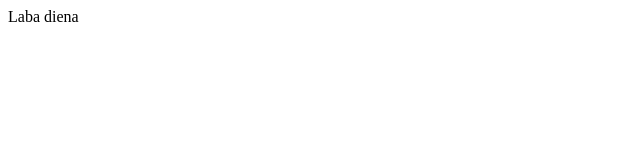
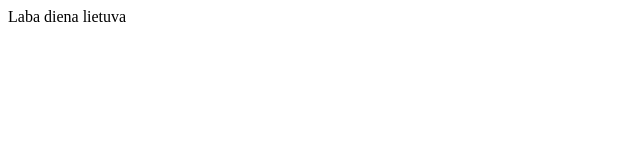
Before and after one commit to Dainiuslio/42-grupe-serlokas, a website: page index.html in a window 1280 px wide. Shown: the full height of the page, 0-640 px from the left. Drawn offline with Linux system fonts and the light colour scheme.

Commit message:
Pakeitimas

```diff
--- a/index.html
+++ b/index.html
@@ -7,6 +7,6 @@
   <title>Serlokas</title>
 </head>
 <body>
-  <form>Laba diena</form>
+  <form>Laba diena lietuva</form>
 </body>
 </html>
```
